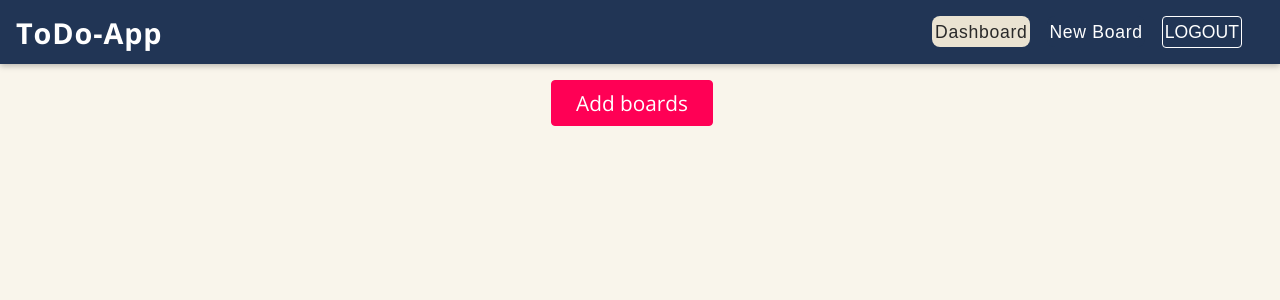
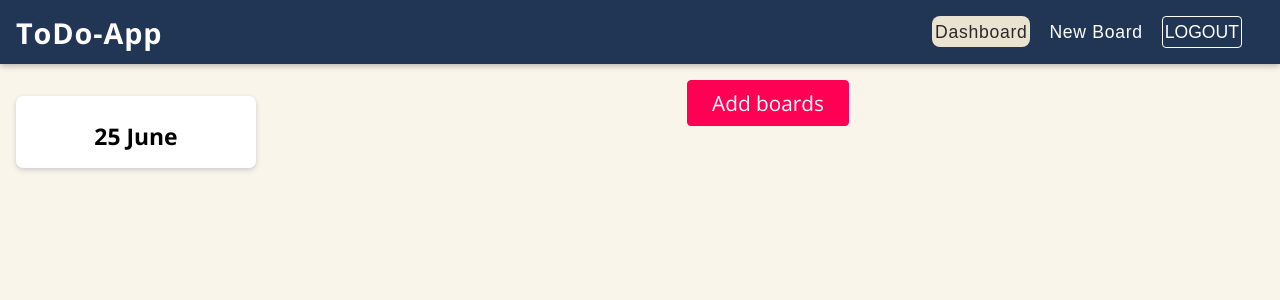
Before and after one commit to Aakash-mishra2/todo-app-assignment, a React (Create React App) app: page / in a window 1280 px wide. Shown: the top 300 px of the page. Built offline with nearby package versions, Linux system fonts and the light colour scheme; a web font is replaced by a local one.

Commit message:
boards display moodle and dashboard

```diff
--- a/src/boards/dashboard.js
+++ b/src/boards/dashboard.js
@@ -1,6 +1,5 @@
 import SingleBoard from './singleBoard';
 import './styles/dashboard.css';
-import { useState } from 'react';
 import { createBoard } from '../features/boardSlice';
 import { useSelector, useDispatch } from 'react-redux';
 import Button from '../shared/formElements/Button';
@@ -9,7 +8,6 @@ import Button from '../shared/formElements/Button';
 const Dashboard = () => {
     const dispatch = useDispatch();
     const allBoards2 = useSelector((state) => state.boards.boards);
-    const [boards, setBoards] = useState();
     const addBoards = () => {
         dispatch(createBoard(
             {
@@ -25,19 +23,19 @@ const Dashboard = () => {
                 todo: ["tomato", "spinach"]
             }
         ));
-        setBoards(allBoards2);
     }
 
     return (
 
         <div>
             <Button onClick={addBoards}>Add boards</Button>
-            {boards && boards.map((item) => (
+            {allBoards2 && allBoards2.map((item) => (
                 <SingleBoard
                     key = {item.id}
                     id={item.id}
                     date={item.date}
-                    things={item.leftTodo}
+                    remTasks={item.leftTodo}
+                    doneTasks = {item.doneTodo}
                 />
             )
             )}
--- a/src/boards/singleBoard.js
+++ b/src/boards/singleBoard.js
@@ -1,17 +1,38 @@
+import React, { useState } from 'react';
+import Modal from "../shared/UIElements/Modal";
 import './styles/singleBoard.css';
 
 const SingleBoard = (props) => {
+
+    const [openBox, setOpenBox] = useState(false);
+    const toggleBoard = () => setOpenBox(prev => !prev);
     return (
+        <React.Fragment>
 
+            <Modal
+                show={openBox}
+                closeBox={toggleBoard}
+                header={<p>{props.id}  {props.date}</p>}
+            >
+                <section className='alltasks'>
+                    <div className='done'>
+                        <h1>Incomplete Tasks</h1>
+                        {props.remTasks.map(x => <p>{x}</p>)}
+                    </div>
+                    <div className='notDone'>
+                        <h1>Completed Tasks</h1>
+                        {props.doneTasks.map(x => <p>{x}</p>)}
+                    </div>
+                </section>
+            </Modal>
 
-        <div className="note"
-            onClick={() => {
-                props.whenClicked(props.id);
-            }}>
-            <h1>
-                {props.date}
-            </h1>
-        </div>
+            <div className="note"
+                onClick={toggleBoard}>
+                <h1>
+                    {props.date}
+                </h1>
+            </div>
+        </React.Fragment>
     )
 }
 export default SingleBoard;
--- a/src/boards/styles/singleBoard.css
+++ b/src/boards/styles/singleBoard.css
@@ -19,3 +19,15 @@
     white-space: pre-wrap;
     word-wrap: break-word;
 }
+
+.alltasks{
+    display: flex;
+    flex-direction: row;
+    justify-content: space-around;
+}
+.done, .notDone{
+    display: flex;
+    flex-direction: column;
+    gap: 1rem;
+    text-align: center;
+}
--- a/src/features/boardSlice.js
+++ b/src/features/boardSlice.js
@@ -9,7 +9,14 @@ import { createSlice } from "@reduxjs/toolkit";
 //     },
 // ];
 const initialState = {
-    boards: [],
+    boards: [
+        {
+            id: 'c2',
+            date: '25 June',
+            leftTodo: ["tomato", "spinach"],
+            doneTodo: []
+        }
+    ],
 };
 
 const boardSlice = createSlice({
--- a/src/shared/UIElements/Modal.js
+++ b/src/shared/UIElements/Modal.js
@@ -1,8 +1,8 @@
 import React from "react";
 import { CSSTransition } from "react-transition-group";
 import ReactDOM from "react-dom";
-import Backdrop from "./Backdrop";
-import "./styles/Modal.css";
+import Backdrop from "./BackDrop";
+import "./Modal.css";
 
 const ModalOverlay = (props) => {
     const content = (
```
